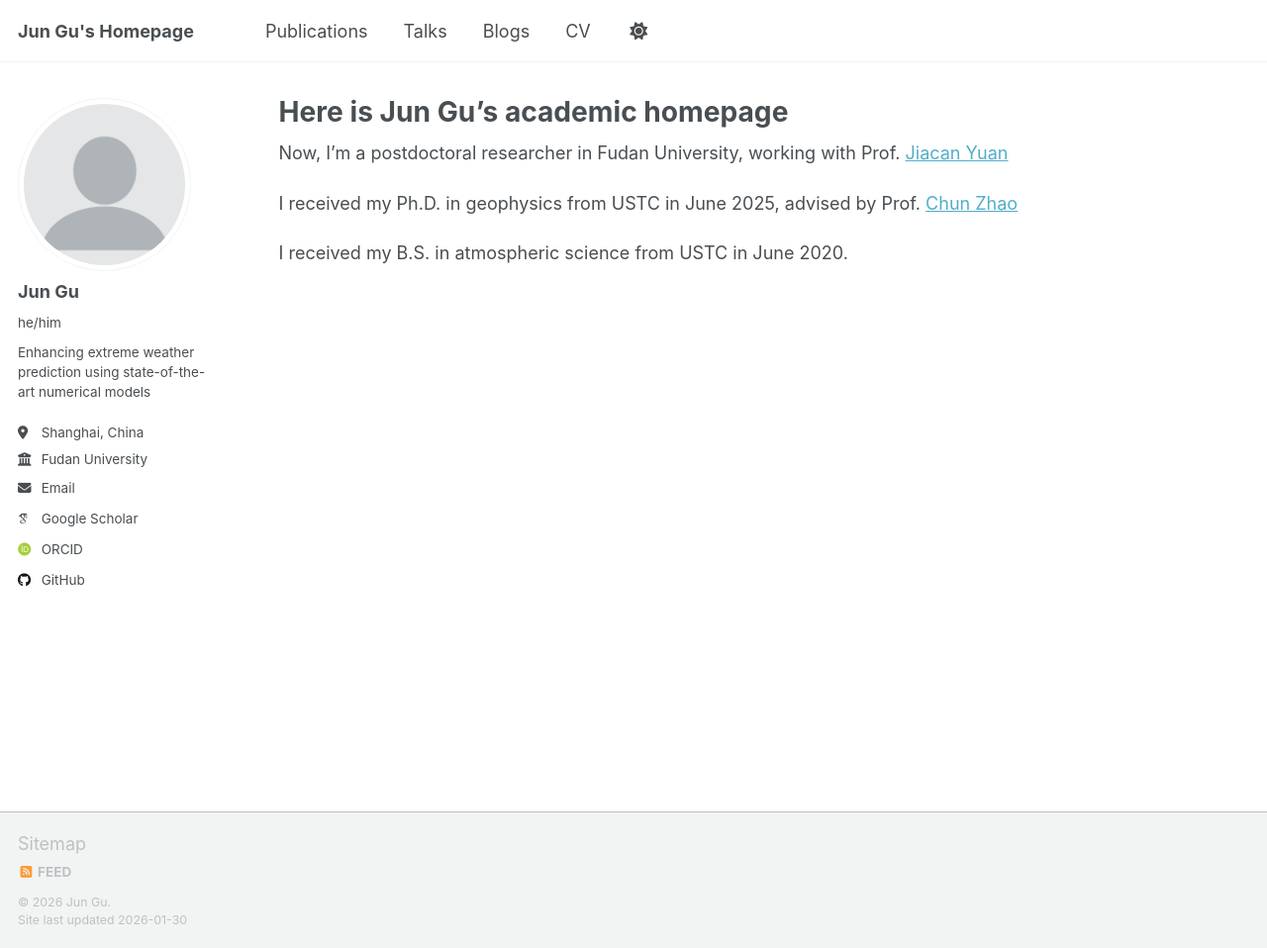
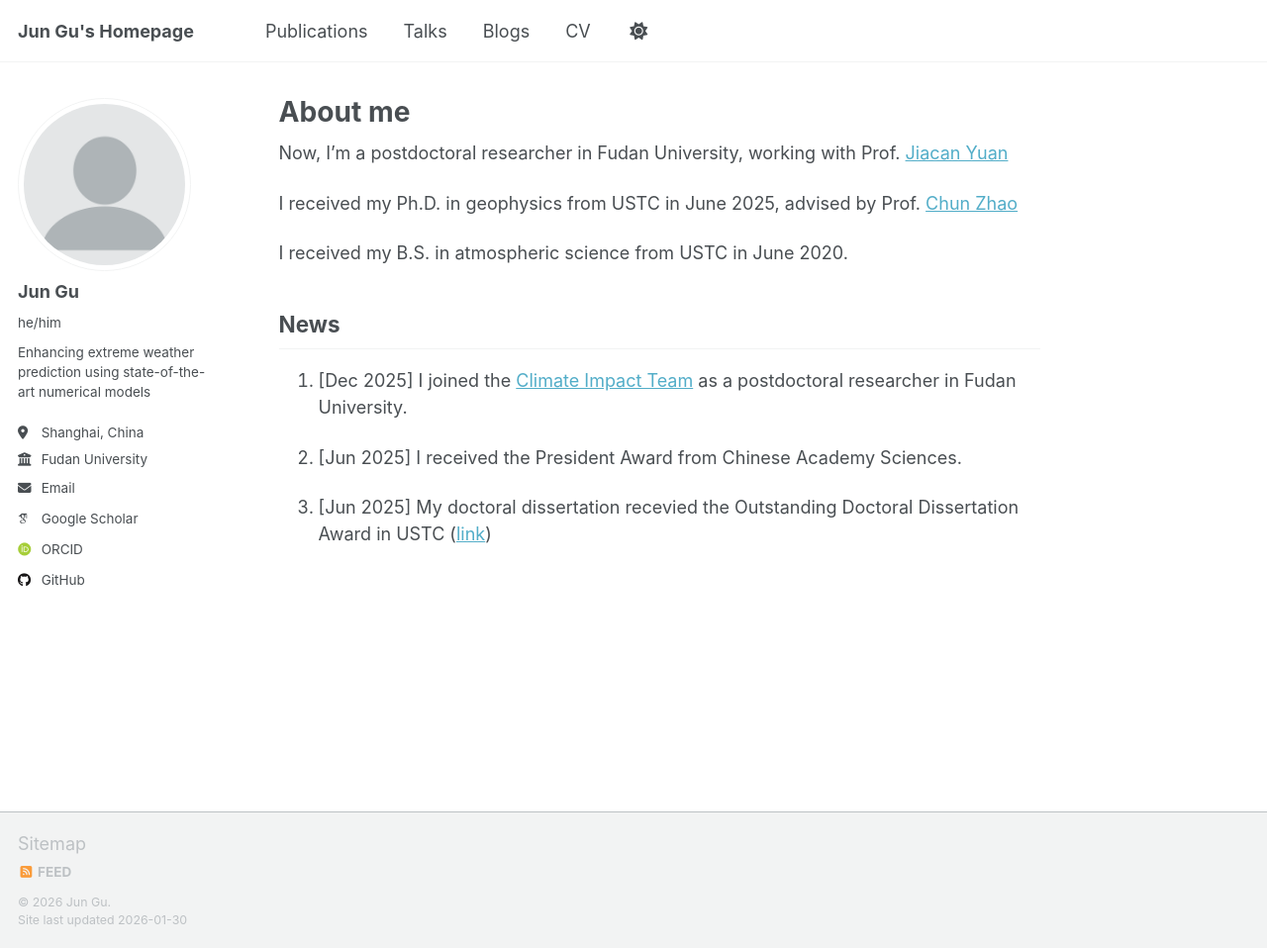
Before and after one commit to 1JunGu/1jungu.github.io, a Jekyll site: the page built from _pages/about.md, in a window 1280 px wide and 958 px high. Shown: the whole window at 99% size. Built offline with Jekyll 4.4.1, drawn with Linux system fonts in a browser that asks for light colours; some web fonts are replaced; a script that is not in the unit is left out.

Commit message:
about(news): update news

```diff
--- a/_pages/about.md
+++ b/_pages/about.md
@@ -1,6 +1,6 @@
 ---
 permalink: /
-title: "Here is Jun Gu's academic homepage"
+title: "About me"
 author_profile: true
 redirect_from:
   - /about/
@@ -12,3 +12,10 @@ Now, I'm a postdoctoral researcher in Fudan University, working with Prof. [Jiac
 I received my Ph.D. in geophysics from USTC in June 2025, advised by Prof. [Chun Zhao](https://aemol.ustc.edu.cn/member/list/0/)
 
 I received my B.S. in atmospheric science from USTC in June 2020.
+
+## News
+3. [Dec 2025] I joined the [Climate Impact Team](http://stuhome.ustc.edu.cn/) as a postdoctoral researcher in Fudan University.
+
+2. [Jun 2025] I received the President Award from Chinese Academy Sciences.
+
+1. [Jun 2025] My doctoral dissertation recevied the Outstanding Doctoral Dissertation Award in USTC ([link](https://gradschool.ustc.edu.cn/static/upload/article/file/1757589656275/1757589656275-801943.pdf))
```
